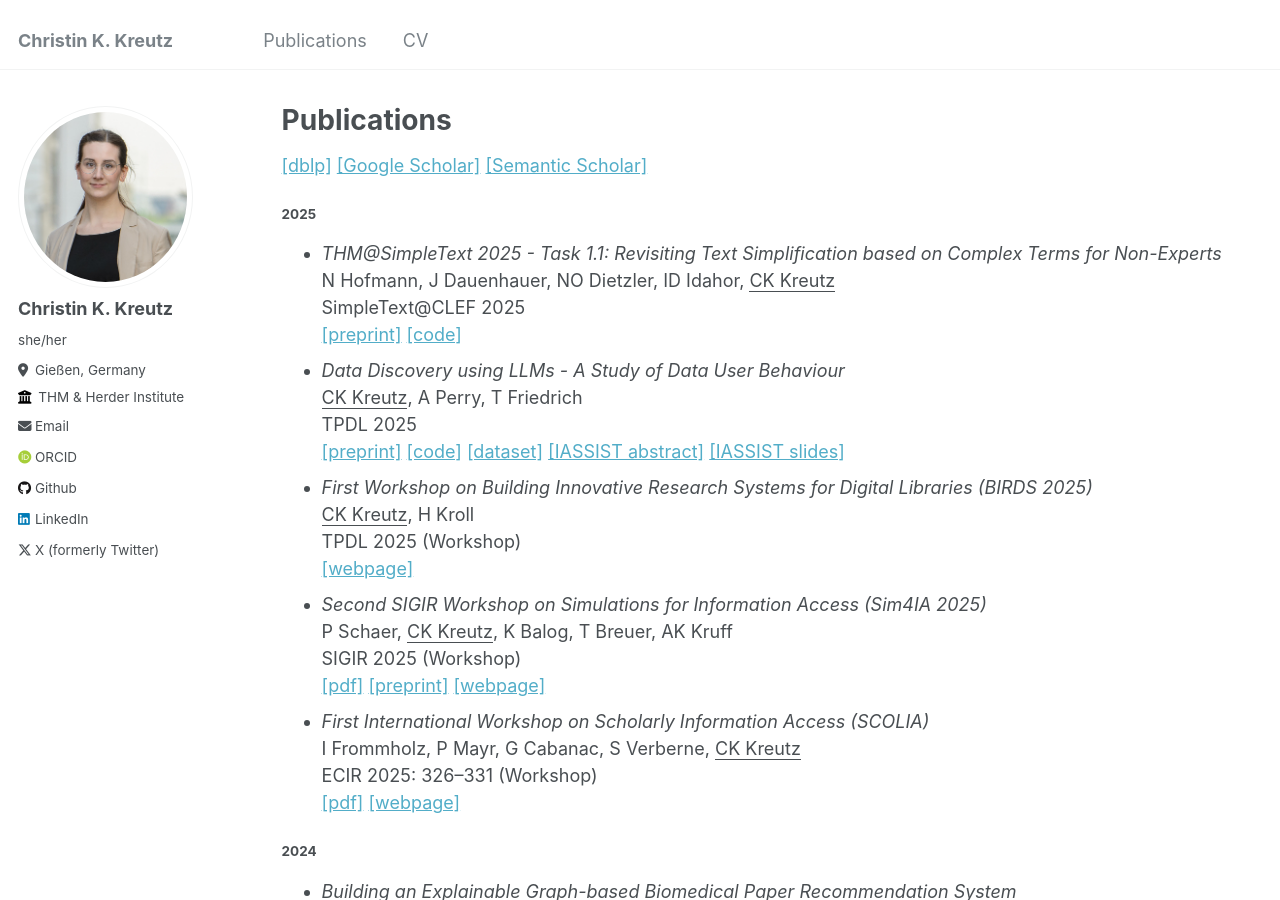
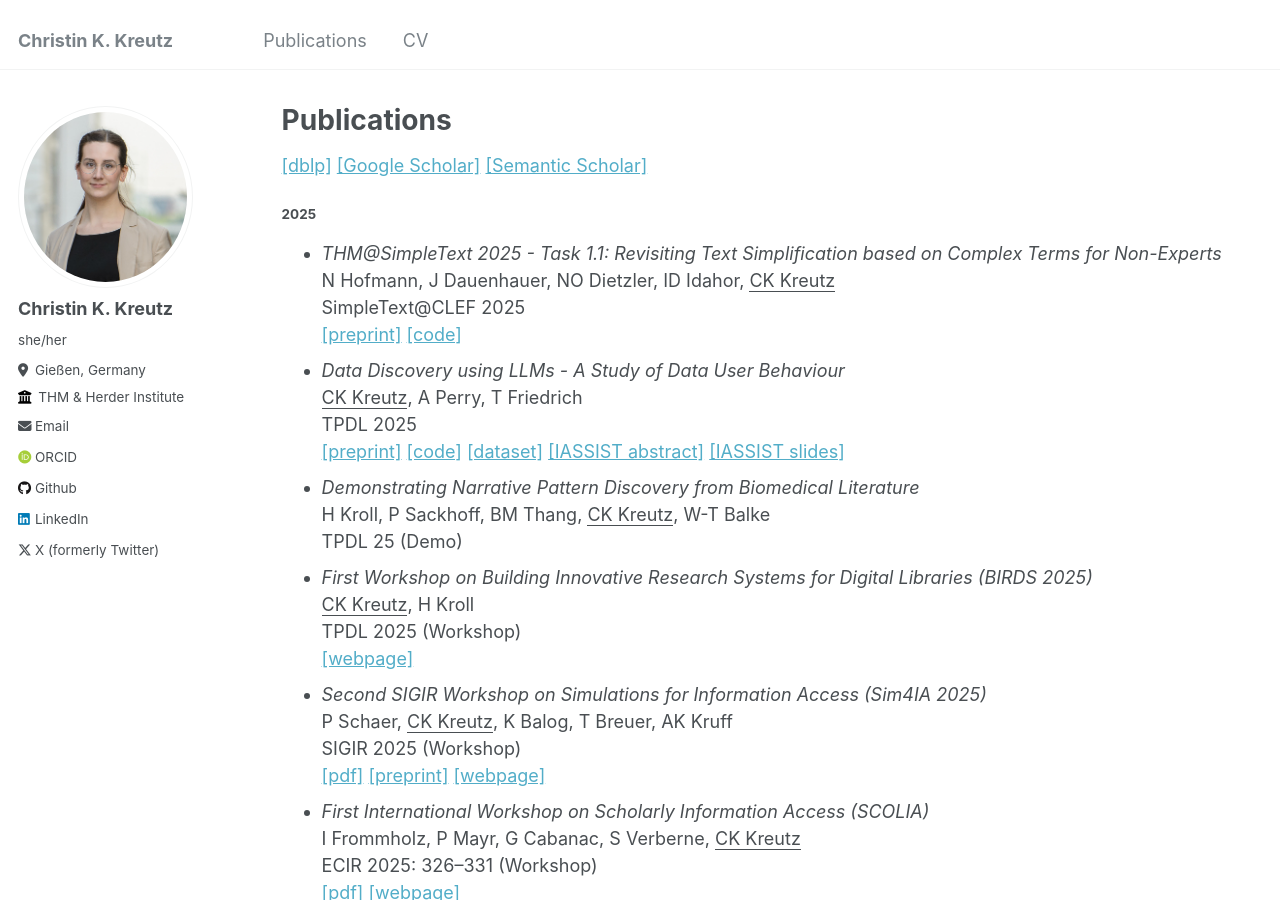
Before and after one commit to kreutzch/kreutzch.github.io, a Jekyll site: the page built from _pages/publications.md, in a window 1280 px wide and 900 px high. Built offline with Jekyll 4.4.1, drawn with Linux system fonts in a browser that asks for light colours; some web fonts are replaced.

Commit message:
Update publications.md

```diff
--- a/_pages/publications.md
+++ b/_pages/publications.md
@@ -21,6 +21,9 @@ TPDL 2025 \\
 [[dataset]](https://search.gesis.org/research_data/ZA8800?doi=10.4232/1.14529)
 [[IASSIST abstract]](https://www.openconf.org/iassist2025/modules/request.php?module=oc_program&action=summary.php&id=48)
 [[IASSIST slides]](https://zenodo.org/records/15687476)
+- *Demonstrating Narrative Pattern Discovery from Biomedical Literature*\\
+H Kroll, P Sackhoff, BM Thang, <u>CK Kreutz</u>, W-T Balke\\
+TPDL 25 (Demo)
 - *First Workshop on Building Innovative Research Systems for Digital Libraries (BIRDS 2025)*\\
 <u>CK Kreutz</u>, H Kroll\\
 TPDL 2025 (Workshop)\\
```
